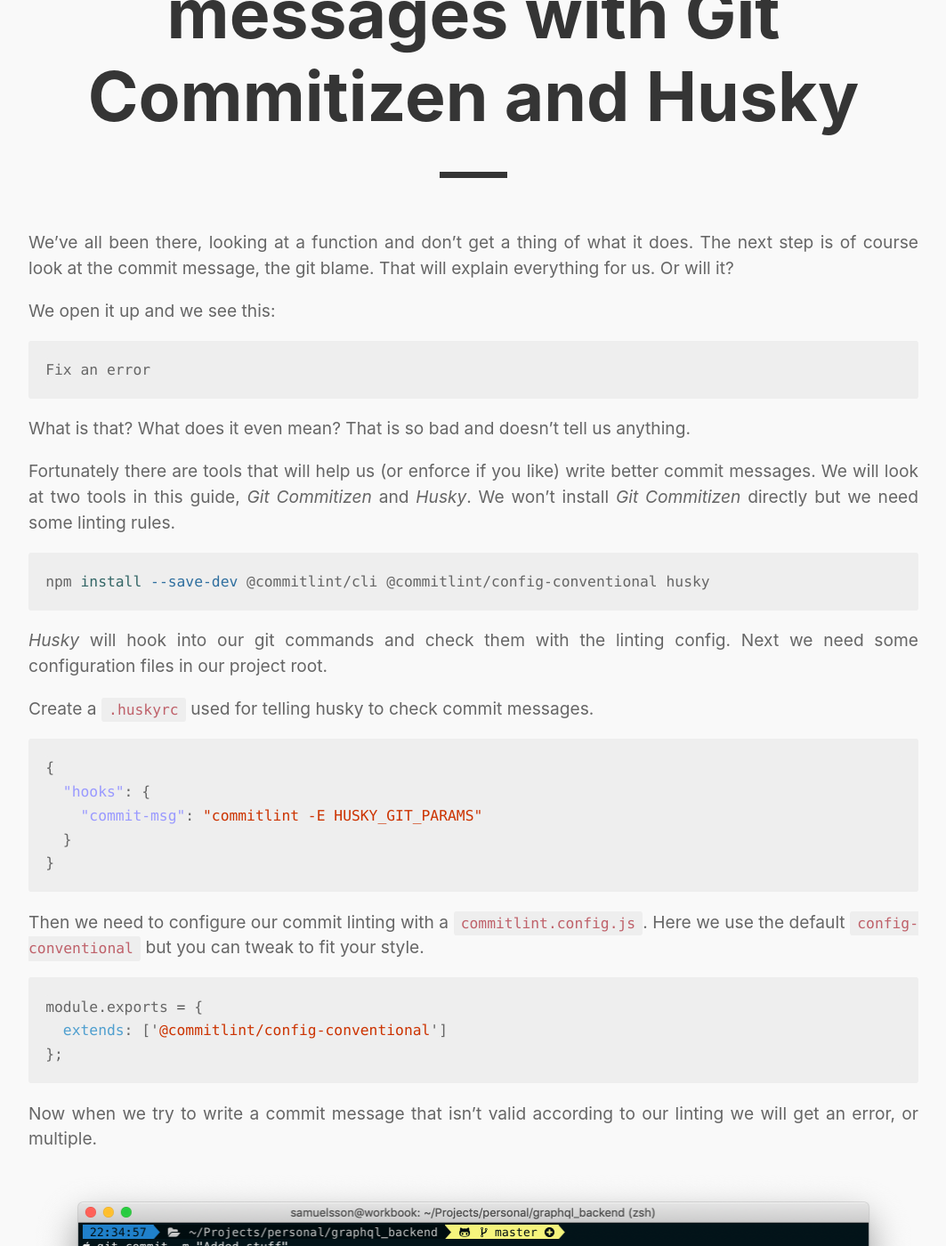
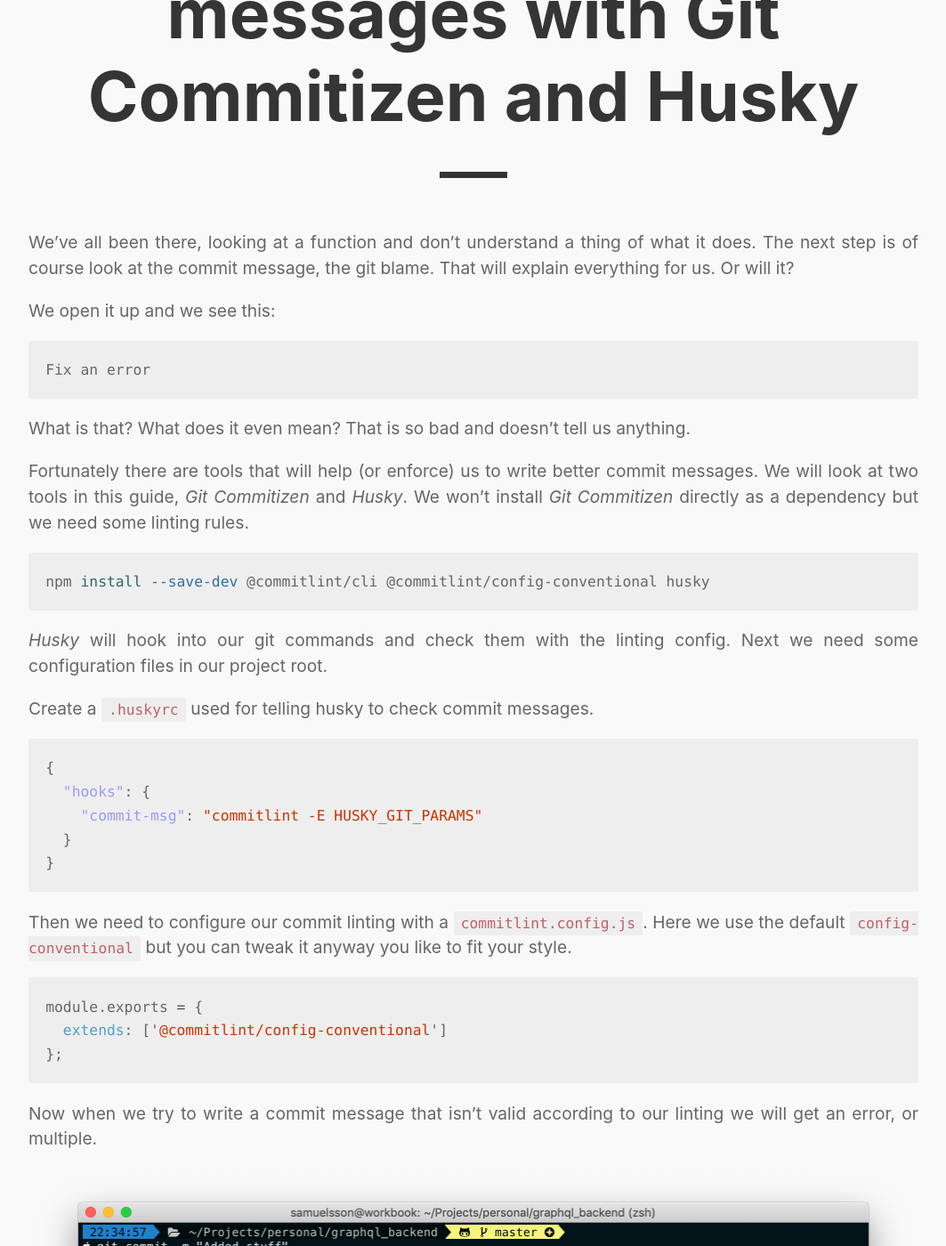
Before and after one commit to samuelsson/samuelsson-homepage, a Jekyll site: the page built from _posts/2019-05-13-always-perfect-commit-messages-with-git-commitizen-and-husky.md, in a window 1280 px wide and 1400 px high, scrolled down 345 px. Shown: the whole window at 89% size, without its empty margins (108-1171 px from the left). Built offline with Jekyll 4.4.1, drawn with Linux system fonts in a browser that asks for light colours; some of the changed text lies outside the part shown.

Commit message:
Fix some spelling errors

````diff
--- a/_posts/2019-05-13-always-perfect-commit-messages-with-git-commitizen-and-husky.md
+++ b/_posts/2019-05-13-always-perfect-commit-messages-with-git-commitizen-and-husky.md
@@ -4,9 +4,9 @@
 tags: ['git']
 ---
 
-We’ve all been there, looking at a function and don’t get a thing of what it does. The next step is
-of course look at the commit message, the git blame. That will explain everything for us. Or will
-it?
+We’ve all been there, looking at a function and don’t understand a thing of what it does. The next
+step is of course look at the commit message, the git blame. That will explain everything for us.
+Or will it?
 
 We open it up and we see this:
 
@@ -16,9 +16,9 @@
 
 What is that? What does it even mean? That is so bad and doesn’t tell us anything.
 
-Fortunately there are tools that will help us (or enforce if you like) write better commit messages.
-We will look at two tools in this guide, _Git Commitizen_ and _Husky_. We won’t install
-_Git Commitizen_ directly but we need some linting rules.
+Fortunately there are tools that will help (or enforce) us to write better commit messages. We will
+look at two tools in this guide, _Git Commitizen_ and _Husky_. We won’t install
+_Git Commitizen_ directly as a dependency but we need some linting rules.
 
 ```shell
 npm install --save-dev @commitlint/cli @commitlint/config-conventional husky
@@ -38,7 +38,7 @@
 ```
 
 Then we need to configure our commit linting with a `commitlint.config.js`. Here we use the default
-`config-conventional` but you can tweak to fit your style.
+`config-conventional` but you can tweak it anyway you like to fit your style.
 
 ```javascript
 module.exports = {
@@ -52,12 +52,12 @@
 ![Error when writing invalif commit msg](/assets/images/posts/commit_message/error.png)
 
 To help us write valid messages we can type `npx git-cz`. By using `npx` we don’t have to install
-the package, but instead running it directly.
+the package as mentioned before, but instead running the script directly.
 
 ![Pick what kind of commit it is](/assets/images/posts/commit_message/commiting.png)
 
 ![Help with writing good commit msg](/assets/images/posts/commit_message/help.png)
 
 Great! Now we’ll always have perfect commit messages for all team members. Just follow the
-step-by-step guide and if you want to know in more details what to type
+step-by-step guide and if you want to know in more detail what to type
 [here](https://github.com/erlang/otp/wiki/writing-good-commit-messages) is a good guide.
````
